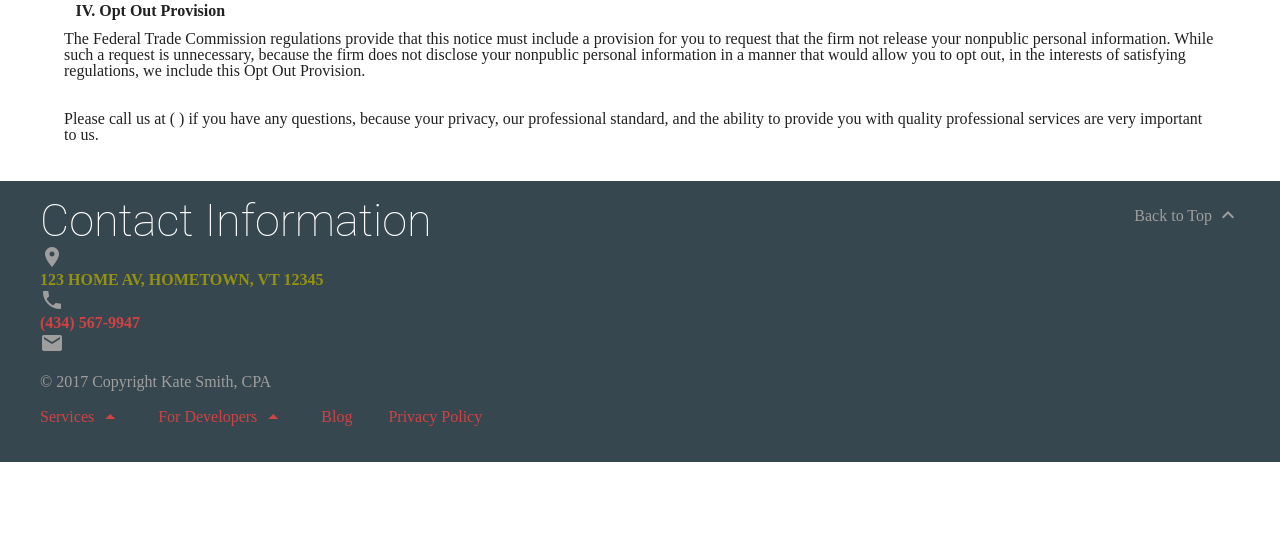
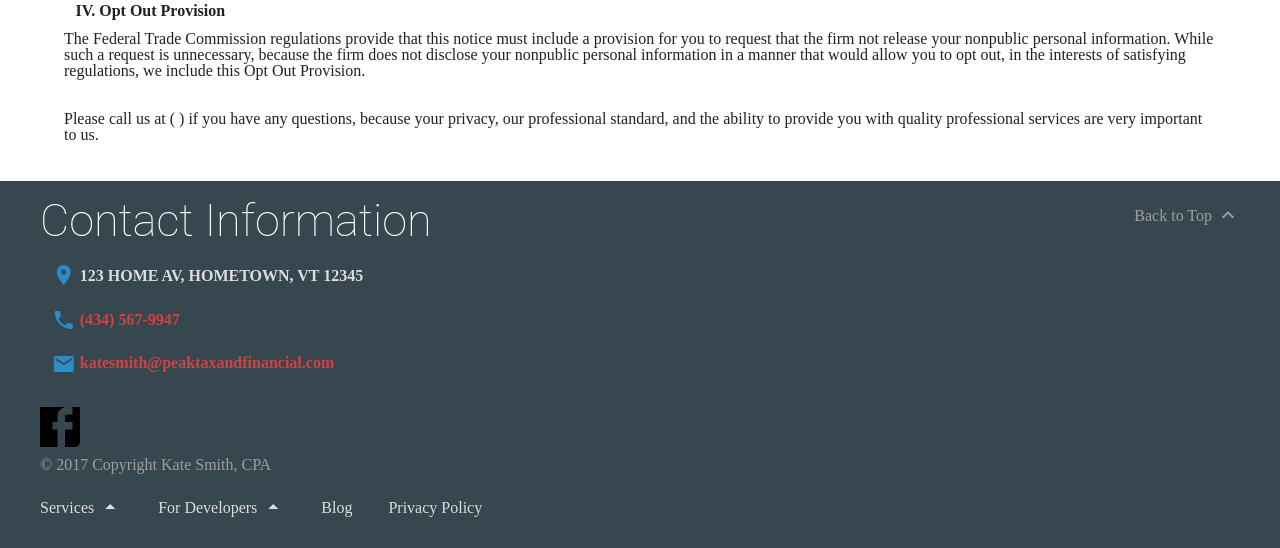
Before and after one commit to prostko/cpa_profile_site, a Rails app: page /privacy in a window 1280 px wide. Shown: the part 853-1401 px from the top of the page. Run offline with Rails 7, Linux system fonts and the light colour scheme; style sheets or scripts are compiled from the project's sources; some libraries are stand-ins or nearby versions.

Commit message:
Added some better color schemes

```diff
--- a/app/assets/stylesheets/styles.css.scss
+++ b/app/assets/stylesheets/styles.css.scss
@@ -352,12 +352,12 @@ a img{
 
 .cpa-alt-link {
   text-decoration: none;
-  color: #949211 !important;
+  color: #DDD !important;
   font-size: 16px;
 }
 
   .cpa-alt-link:hover {
-    color: #00bfa5 !important;
+    color: #949211 !important;
   }
 
   .cpa-alt-link .material-icons {
@@ -500,6 +500,11 @@ a img{
 .mdl-color--accent {
   background-color: #D04244 !important; }
 
+.footer-contact-row {
+  margin: 3%;
+  line-height: 2;
+}
+
 /**** Mobile layout ****/
 @media (max-width: 900px) {
   .cpa-navigation-container {
--- a/app/views/layouts/_footer.html.erb
+++ b/app/views/layouts/_footer.html.erb
@@ -4,15 +4,13 @@
       <h3 class="mdl-typography--display-2 mdl-typography--font-thin footer-typography-h3">
       Contact Information</h3>
       <div class="">
-        <i class="material-icons">place</i>
-        <p class="mdl-typography--font-bold mdl-typography--font-regular mdl-typography--text-uppercase cpa-alt-link"> 123 Home AV, Hometown, VT 12345</p>
+        <p class="mdl-typography--font-bold mdl-typography--font-regular mdl-typography--text-uppercase cpa-alt-link footer-contact-row"><i class="material-icons" style="color:#2B8CC7;">place</i> 123 Home AV, Hometown, VT 12345</p>
       </div>
       <div class="">
-        <i class="material-icons">phone</i>
-        <p class="mdl-typography--font-bold cpa-link mdl-typography--font-regular">(434) 567-9947 </p>
+        <p class="mdl-typography--font-bold cpa-link mdl-typography--font-regular footer-contact-row"><i class="material-icons" style="color:#2B8CC7;">phone</i> (434) 567-9947 </p>
       </div>
       <div class="">
-        <i class="material-icons">mail</i>
+        <p class="mdl-typography--font-bold cpa-link mdl-typography--font-regular footer-contact-row"><i class="material-icons" style="color:#2B8CC7;">mail</i> katesmith@peaktaxandfinancial.com </p>
       </div>
     </div>
     <div class="mdl-mega-footer--right-section">
@@ -24,11 +22,14 @@
   </div>
 
    <div class="mdl-mega-footer--middle-section">
+     <svg style="width:50px;height:50px" viewBox="5 5 20 20">
+       <path fill="#000000" d="M5,3H19A2,2 0 0,1 21,5V19A2,2 0 0,1 19,21H5A2,2 0 0,1 3,19V5A2,2 0 0,1 5,3M18,5H15.5A3.5,3.5 0 0,0 12,8.5V11H10V14H12V21H15V14H18V11H15V9A1,1 0 0,1 16,8H18V5Z" />
+     </svg>
     <p class="mdl-typography--font-light">© 2017 Copyright Kate Smith, CPA</p>
   </div>
 
   <div class="mdl-mega-footer--bottom-section">
-    <a class="cpa-link cpa-link-menu mdl-typography--font-light" id="version-dropdown">
+    <a class="cpa-alt-link cpa-link-menu mdl-typography--font-light" id="version-dropdown">
       Services
       <i class="material-icons">arrow_drop_up</i>
     </a>
@@ -36,7 +37,7 @@
       <li class="mdl-menu__item">link</li>
       <li class="mdl-menu__item">link</li>
     </ul>
-    <a class="cpa-link cpa-link-menu mdl-typography--font-light" id="developers-dropdown">
+    <a class="cpa-alt-link cpa-link-menu mdl-typography--font-light" id="developers-dropdown">
       For Developers
       <i class="material-icons">arrow_drop_up</i>
     </a>
@@ -44,8 +45,8 @@
       <li class="mdl-menu__item">Developer resources</li>
 
     </ul>
-    <%= link_to "Blog", root_path, class: "cpa-link mdl-typography--font-light" %>
-    <%= link_to "Privacy Policy", '/privacy', class: "cpa-link mdl-typography--font-light" %>
+    <%= link_to "Blog", root_path, class: "cpa-alt-link mdl-typography--font-light" %>
+    <%= link_to "Privacy Policy", '/privacy', class: "cpa-alt-link mdl-typography--font-light" %>
   </div>
 
 </footer>
```
